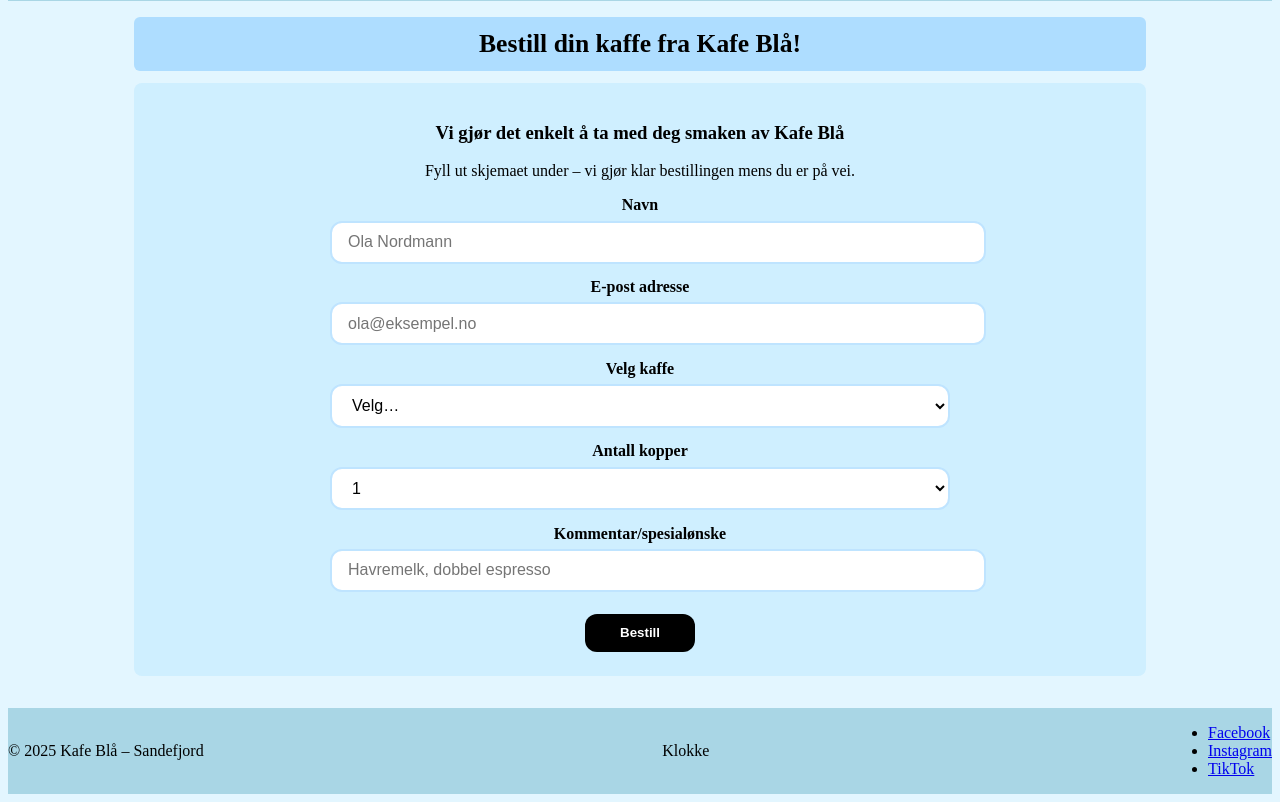
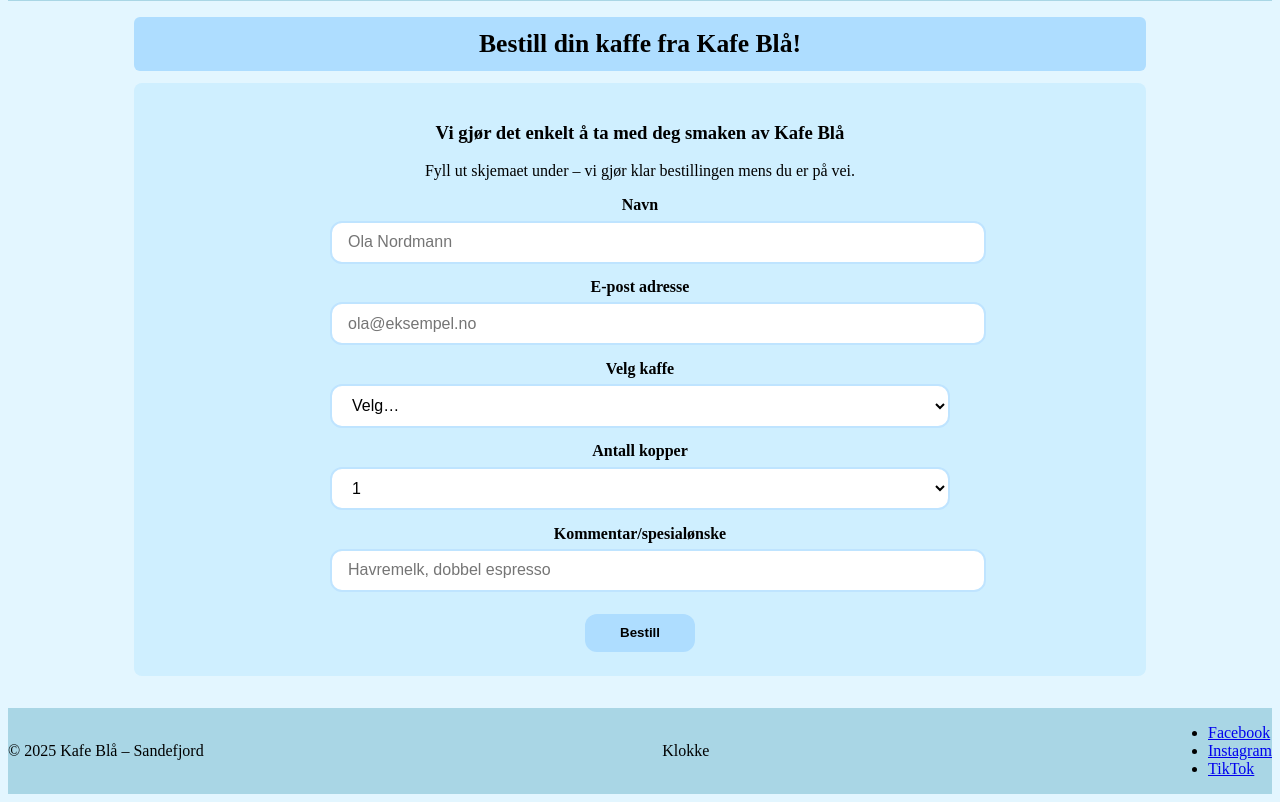
Before and after one commit to HakonBergtun/Arbeidskrav-3, a plain HTML site: page order.html in a window 1280 px wide. Shown: the part 93-895 px from the top of the page. Drawn offline with Linux system fonts and the light colour scheme.

Commit message:
Oppdaterer hilsen logikk for å sikre at den kun kjøres når elementet finnes; endrer knappestil for bestilling

```diff
--- a/script.js
+++ b/script.js
@@ -48,6 +48,7 @@ if (document.body.contains(document.getElementById("order-form"))) {
 }
 // greeting på index
 const greeting = document.getElementById("greeting");
+if (greeting) {
   const hour = new Date().getHours();
 
   if (hour < 12) {
@@ -57,3 +58,4 @@ if (hour < 12) {
   } else {
     greeting.textContent = "God kveld! Kaffe før natten? 🌙";
   }
+}
--- a/style.css
+++ b/style.css
@@ -91,8 +91,8 @@ body.home {
   justify-content: center;
 }
 .btn.btn-order {
-  background: #000;
-  color: #fff;
+  background: #aeddff;
+  color: #000000;
   border: none;
   border-radius: 12px;
   font-weight: 700;
```
Lines whose indentation alone changed are shown as unchanged.
